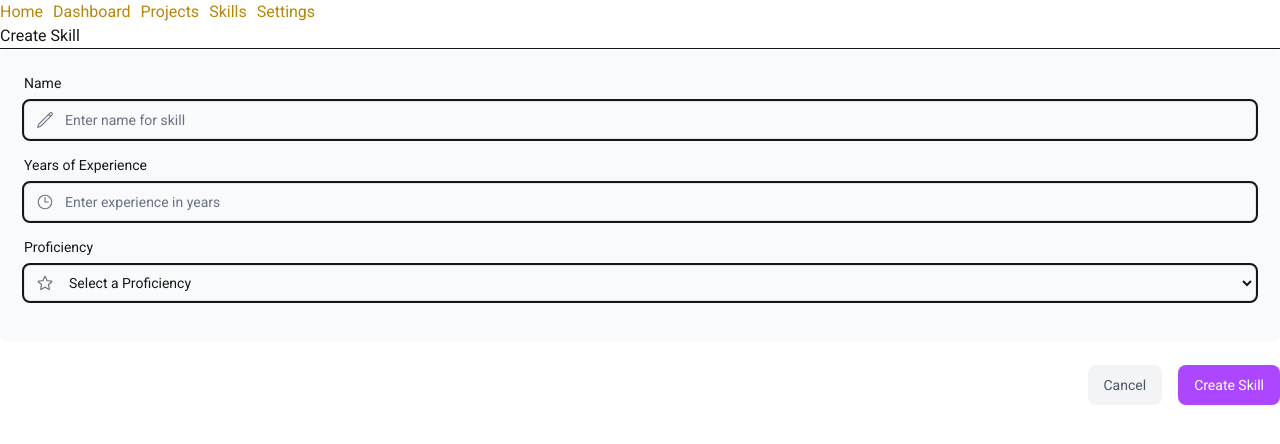
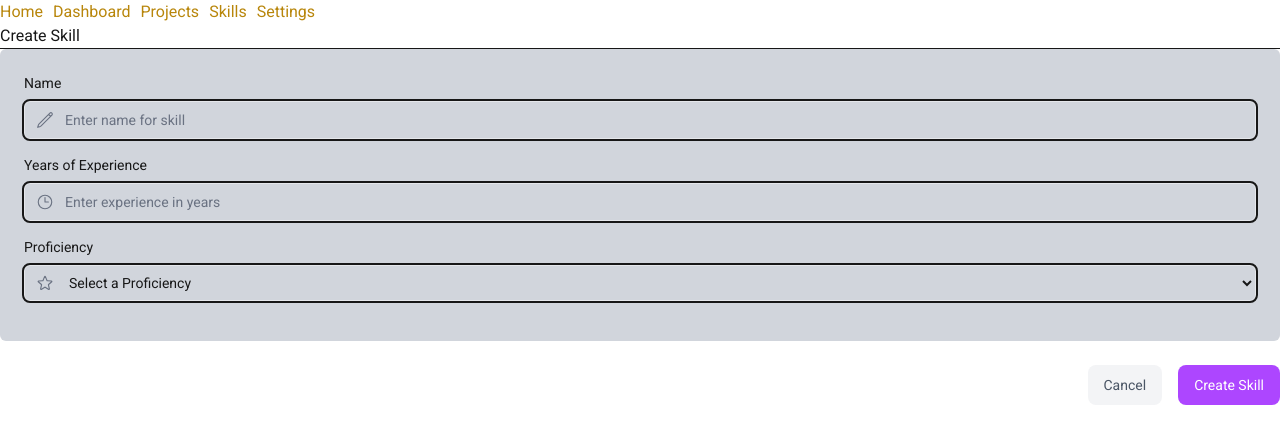
Before and after one commit to neurothrone/zanestacked-nextjs, a Next.js app: page /admin/skills/create in a window 1280 px wide. Shown: the top 444 px of the page. Built offline with nearby package versions, Linux system fonts and the light colour scheme.

Commit message:
style: update background color of skill form components to gray-300

```diff
--- a/src/ui/components/admin/skills/CreateSkillForm.tsx
+++ b/src/ui/components/admin/skills/CreateSkillForm.tsx
@@ -23,7 +23,7 @@ const CreateSkillForm = () => {
 
   return (
     <form action={formAction}>
-      <div className="rounded-md bg-gray-50 p-4 md:p-6">
+      <div className="rounded-md bg-gray-300 p-4 md:p-6">
         {/* Skill Name */}
         <div className="mb-4">
           <label htmlFor="name" className="mb-2 block text-sm font-medium">
--- a/src/ui/components/admin/skills/EditSkillForm.tsx
+++ b/src/ui/components/admin/skills/EditSkillForm.tsx
@@ -27,7 +27,7 @@ const EditSkillForm = ({ skill }: { skill: Skill }) => {
 
   return (
     <form action={formAction}>
-      <div className="rounded-md bg-gray-50 p-4 md:p-6">
+      <div className="rounded-md bg-gray-300 p-4 md:p-6">
         {/* Skill Name */}
         <div className="mb-4">
           <label htmlFor="name" className="mb-2 block text-sm font-medium">
```
